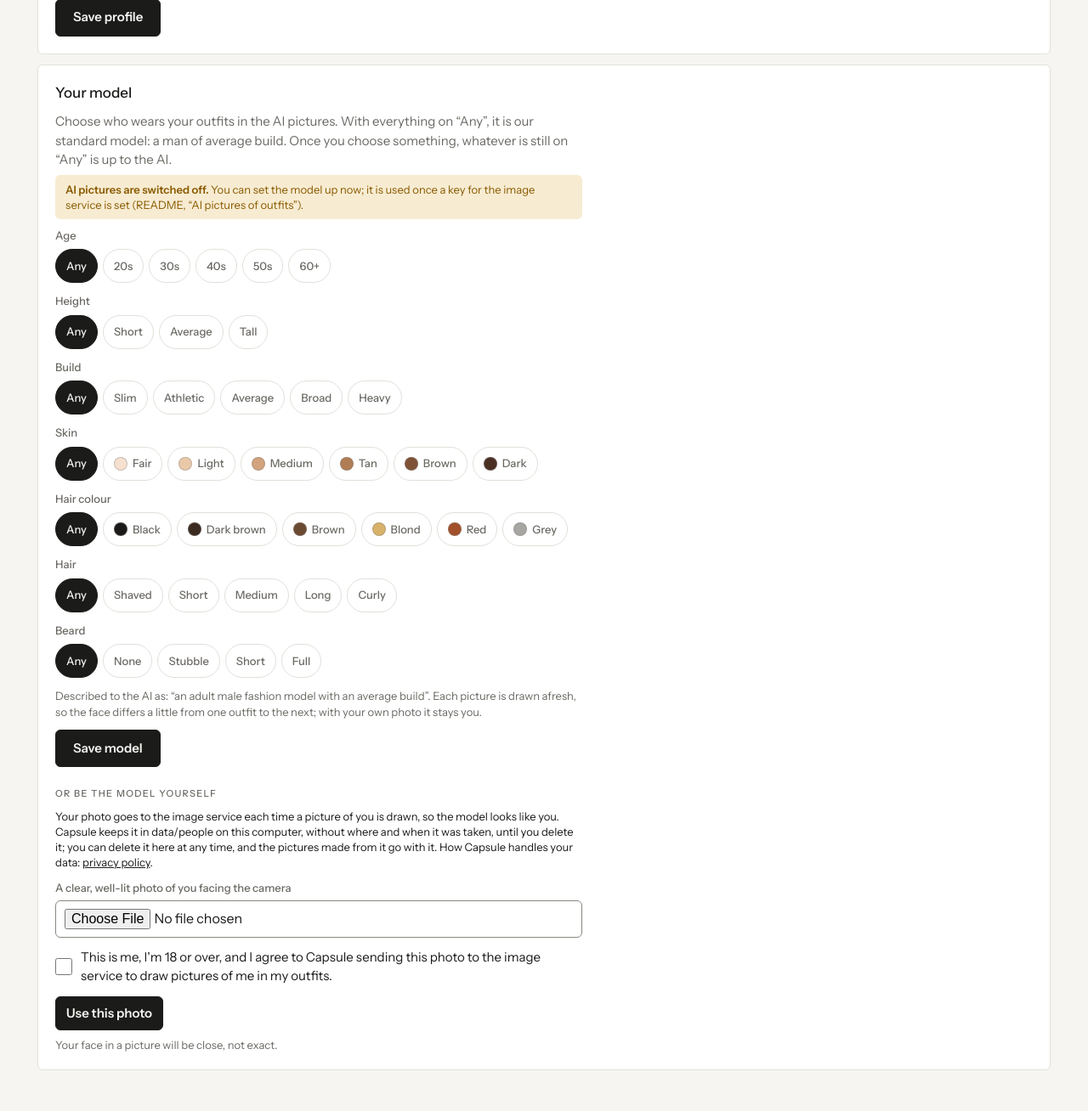
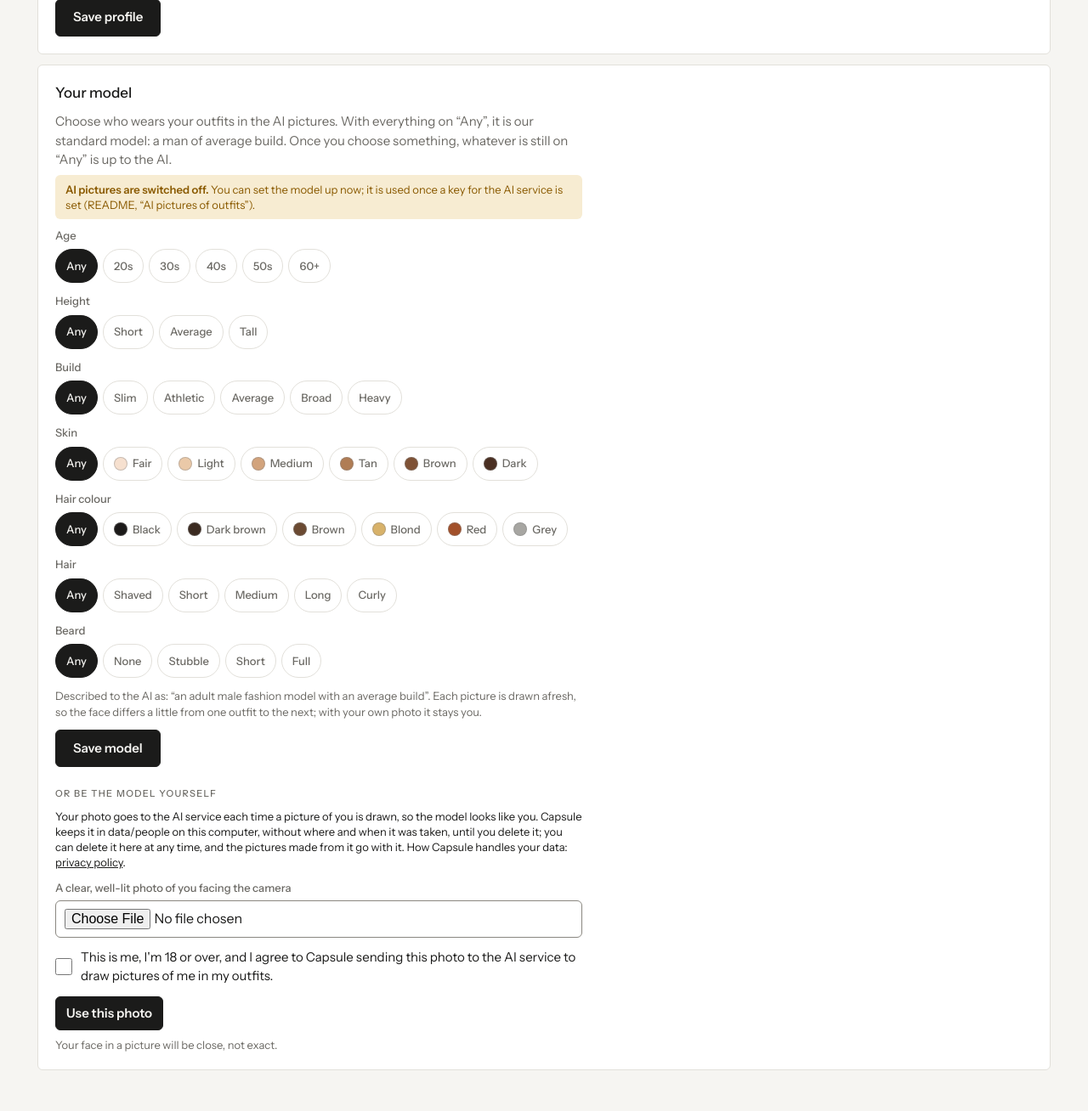
Before and after one commit to haniyacoub/capsule, a Flask app: page /profile in a window 1280 px wide. Shown: the part 1509-2817 px from the top of the page at 85% size. Run offline with Flask 3, Linux system fonts and the light colour scheme; data comes from the database, SQL or seed files in the repository; some libraries are stand-ins or nearby versions.

Commit message:
Account, data download and README say the same thing about the photo
What a customer sees now:
- The data download (Account, "Download a copy") now says of an uploaded photo:
  "stored, with the pictures made from it; see the photo, or delete it and them,
  on the Profile page". It used to say only "stored", while the Account page
  lists the photo and the pictures made from it among what the download holds.
- Where no AI key is set (a developer's own machine), Profile calls the service
  "the AI service" instead of "the image service", in the photo facts, the
  consent box, the "Not saved. Tick the box" message and the "AI pictures are
  switched off" note. A live site never shows these words: its model and photo
  forms need a key, so the words customers agree to are unchanged.
- README: a typo in a settings file shows the file and the problem only on your
  own machine; on a live site the page is Capsule's own error page and the file
  and line are in the log.
- No change to the look: the Profile forms and the model's words keep their
  620px width, now one custom property (--form-w) used by both rules.

Measured:
- Export on the preview with a throwaway account: "none stored" before a
  photo, the new line with one, "none stored" again after deleting it.
- New unit tests fail on the code before this change and pass after:
  the export's photo line next to the Account page's words, and the AI service
  wording on Profile without a key ("image service" no longer on that page).
- app.css: 620px appears once (the token); --form-w computes to 620px; every
  .card .form on Profile and Account and the model's words measure 620px wide
  at 1280 and 328px at 390, no sideways scroll; screenshots of Profile and
  Account at 390 and 1280, light and dark, are the same size and text as before.
- check.sh browser: 443 unit tests OK, coverage 91%, walk-through all 30 steps
  passed.

Co-Authored-By: Claude Opus 5.5 <noreply@anthropic.com>

```diff
--- a/wardrobe/app.py
+++ b/wardrobe/app.py
@@ -923,7 +923,7 @@ def create_app() -> Flask:
             model = person.load()
             return page("profile.html", tab="profile", profile=current, groups=person.GROUPS, model=model,
                         model_words=person.describe(model)[0] or rules["text"]["model"],
-                        looks_on=chosen is not None, drawn_by=chosen.label if chosen else "the image service",
+                        looks_on=chosen is not None, drawn_by=chosen.label if chosen else "the AI service",
                         photos=rules["pictures"]["photos"], has_photo=person.photo() is not None,
                         photo_added=catalog.collected_label({"collected_at": db.get_setting("photo_added")}),
                         # The one note while the answers are still the example's: the sizes may already be his
@@ -998,7 +998,7 @@ def create_app() -> Flask:
         elif request.form.get("agree") != "on":
             chosen = looks.service()
             flash(f"Not saved. Tick the box to confirm that this is you, that you're 18 or over and that the photo "
-                  f"may be sent to {chosen.label if chosen else 'the image service'}.", "photo")   # as the box says
+                  f"may be sent to {chosen.label if chosen else 'the AI service'}.", "photo")   # as the box says
         else:
             problem = person.save_photo(data)
             if problem is None:
--- a/wardrobe/auth.py
+++ b/wardrobe/auth.py
@@ -272,8 +272,9 @@ def change_password():
 @bp.get("/account/export")
 def export_data():
     data = db.export_user()
-    data["your_photo"] = ("stored: see it, replace it or delete it on the Profile page" if person.photo()
-                          else "none stored")
+    # Said as the Account page says it ("your photo and the pictures made from it"): the two are kept and go together.
+    data["your_photo"] = ("stored, with the pictures made from it; see the photo, or delete it and them, "
+                          "on the Profile page" if person.photo() else "none stored")
     body = json.dumps(data, ensure_ascii=False, indent=2)
     return Response(body, mimetype="application/json",
                     headers={"Content-Disposition": "attachment; filename=capsule-my-data.json"})
--- a/wardrobe/static/app.css
+++ b/wardrobe/static/app.css
@@ -47,6 +47,7 @@
   /* Spacing, on a 4px grid, and the gutter: the space between the screen's edge and the content. */
   --s-1: 4px; --s-2: 8px; --s-3: 12px; --s-4: 16px; --s-5: 24px; --s-6: 32px; --s-7: 48px; --s-8: 64px;
   --gutter: 16px;                                  /* computers: 24px */
+  --form-w: 620px;                                 /* the widest a form on a card gets, and the words beside it */
   /* Corners: five values and no others (plus 50% for round things and 0 for square ones). */
   --r-img: 2px;           /* product photos, and the AI picture on computers */
   --r-ui: 6px;            /* cards, buttons, inputs, the cells of a segmented control */
@@ -788,7 +789,7 @@ details[open] > summary .edit { visibility: hidden; }
 .pick input:checked + span { background: var(--ink); border-color: var(--ink); color: var(--bg); }
 .pick input:focus-visible + span { outline: 2px solid var(--ink); outline-offset: 2px; }
 /* The model's words keep to the width of its form, so that no line runs across a computer's whole card. */
-#model > p { max-width: 620px; }
+#model > p { max-width: var(--form-w); }
 /* Your own photo starts a new part of the card. What happens to the photo is said before the box that agrees to it:
    the size of a hint, in ink, not faded; what to expect of the pictures comes after the button. */
 #photo .sec { margin-top: var(--s-5); }
@@ -952,7 +953,7 @@ details[open] > summary .edit { visibility: hidden; }
   .thr { max-width: 430px; }
   .grid { grid-template-columns: repeat(2, minmax(0, 1fr)); }
   .card { padding: 20px; }
-  .card .form { max-width: 620px; }
+  .card .form { max-width: var(--form-w); }
   .steps { grid-template-columns: repeat(3, minmax(0, 1fr)); gap: var(--s-6); margin-top: var(--s-8); }
   .shuffle { width: auto; padding: 0 var(--s-3); }
   .shuffle span { position: static; width: auto; height: auto; overflow: visible; clip: auto; }
--- a/wardrobe/templates/profile.html
+++ b/wardrobe/templates/profile.html
@@ -91,7 +91,7 @@
      left on "Any" beside chosen ones is not described at all, so there the AI decides. #}
   <p class="muted">Choose who wears your outfits in the AI pictures. With everything on “Any”, it is our standard model: a man of average build. Once you choose something, whatever is still on “Any” is up to the AI.</p>
   {% if not looks_on %}
-  <p class="demo"><b>AI pictures are switched off.</b> You can set the model up now; it is used once a key for the image service is set (README, “AI pictures of outfits”).</p>
+  <p class="demo"><b>AI pictures are switched off.</b> You can set the model up now; it is used once a key for the AI service is set (README, “AI pictures of outfits”).</p>
   {% endif %}
   <form class="form" method="post" action="{{ url_for('profile_model') }}">{{ csrf_field() }}
     {% for group, entry in groups.items() %}
```
Also changed, not shown: tests/test_looks.py (+30 -0 lines), README.md.
